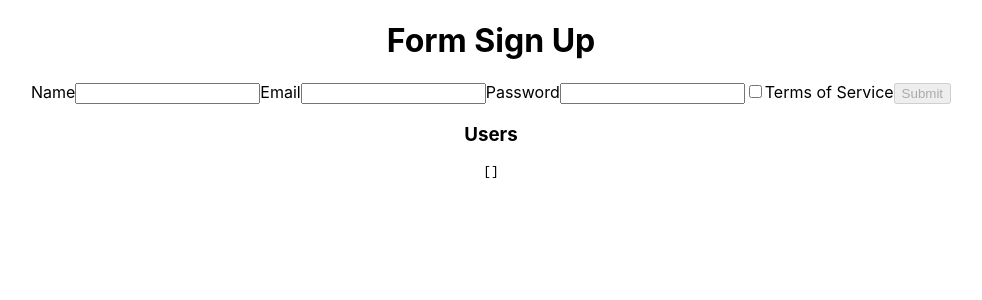
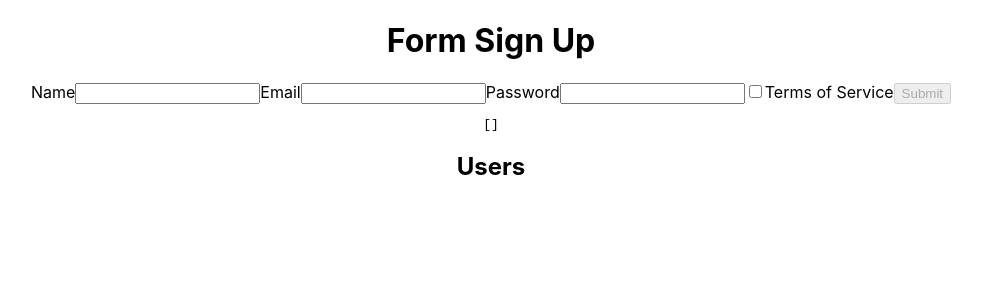
Before and after one commit to maribelcuales/User-Onboarding, a React (Create React App) app in the folder user-onboarding/: page / in a window 1280 px wide. Shown: the top 300 px of the page, without its empty margins (149-1131 px from the left). Built offline with nearby package versions, Linux system fonts and the light colour scheme.

Commit message:
Created state for users array and function to add new users to the array.

```diff
--- a/user-onboarding/src/App.js
+++ b/user-onboarding/src/App.js
@@ -5,10 +5,31 @@ import './App.css';
 function App() {
   const [users, setUsers] = useState([]);
 
+  const addUser = user => {
+    const newUser = {
+      id: user.id,
+      name: user.name,
+      email: user.email,
+      password: user.password,
+      terms: user.terms
+    }
+    setUsers([...users, newUser]);
+  };
+
   return (
     <div className="App">
       <h1>Form Sign Up</h1>
-      <Form />
+      <Form addUser={addUser}/>
+      <div className="user-list">
+        <h2>Users</h2>
+        {users.map(user => (
+          <div key={user.id}>
+            <h3>{user.name}</h3>
+            <p>{user.email}</p>
+            <p>{user.password}</p>
+          </div>
+        ))}
+      </div>
     </div>
   );
 }
--- a/user-onboarding/src/Components/Form.js
+++ b/user-onboarding/src/Components/Form.js
@@ -17,7 +17,7 @@ const formSchema = yup.object().shape({
     .oneOf([true], "please agree to the Terms of Service")
 });
 
-function Form() {
+function Form(props) {
   const [formState, setFormState] = useState({
     name: "",
     email: "",
@@ -74,6 +74,7 @@ function Form() {
 
   const formSubmit = e => {
     e.preventDefault();
+    props.addUser(formState);
     axios
       .post("https://reqres.in/api/users", formState)
       .then(res => {
@@ -141,8 +142,6 @@ function Form() {
           Submit
         </button>
       </form>
-
-      <h3>Users</h3>
       <pre>{JSON.stringify(post, null, 2)}</pre>
     </div>
   )
```
